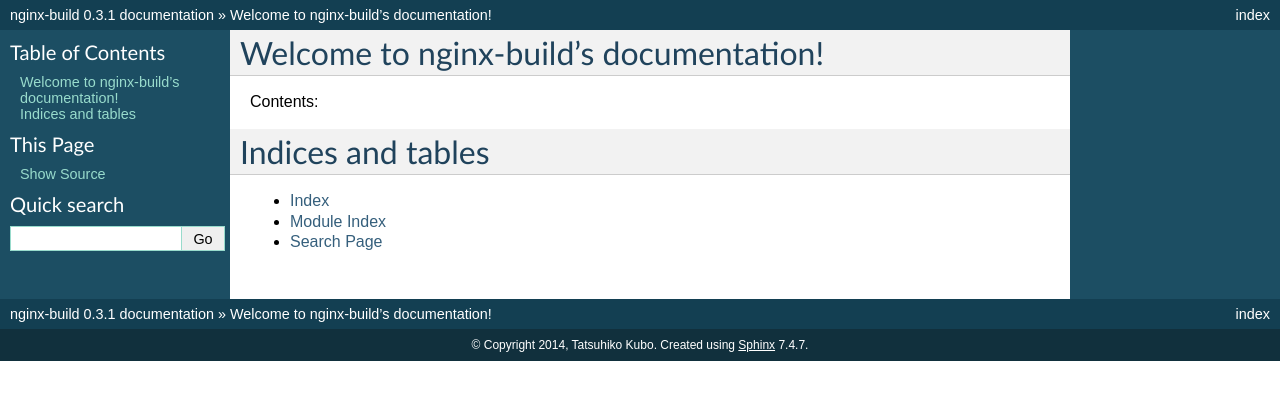
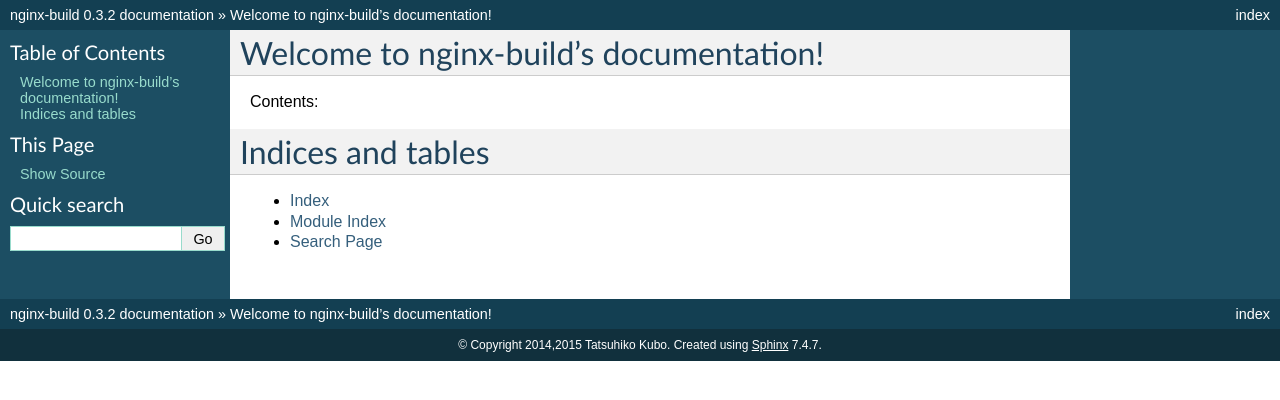
Before and after one commit to cubicdaiya/nginx-build, a Sphinx documentation site: the page built from doc/index.rst, in a window 1280 px wide. Shown: the top 400 px of the page. Built offline with Sphinx 7.4.7, drawn with Linux system fonts in a browser that asks for light colours.

Commit message:
updated copyright year.

```diff
--- a/doc/conf.py
+++ b/doc/conf.py
@@ -44,16 +44,16 @@
 
 # General information about the project.
 project = u'nginx-build'
-copyright = u'2014, Tatsuhiko Kubo'
+copyright = u'2014,2015 Tatsuhiko Kubo'
 
 # The version info for the project you're documenting, acts as replacement for
 # |version| and |release|, also used in various other places throughout the
 # built documents.
 #
 # The short X.Y version.
-version = '0.3.1'
+version = '0.3.2'
 # The full version, including alpha/beta/rc tags.
-release = '0.3.1'
+release = '0.3.2'
 
 # The language for content autogenerated by Sphinx. Refer to documentation
 # for a list of supported languages.
```
Also changed, not shown: 1 other file.
